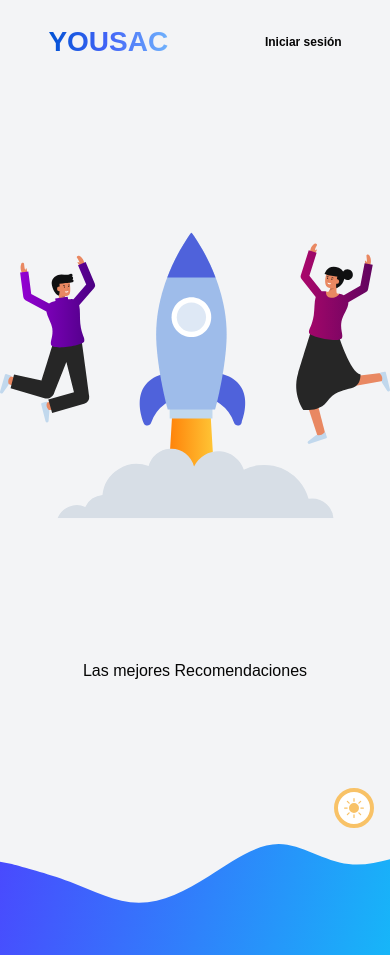
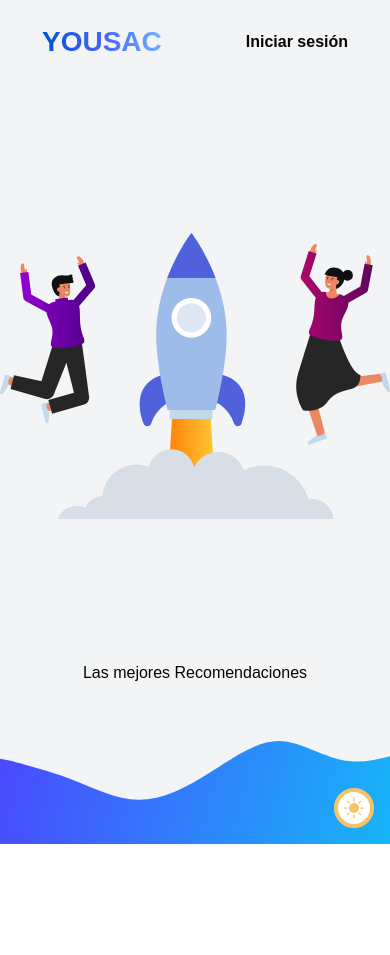
Before and after one commit to grupo-9-practicas-iniciales/yousac-frontend, a React (Vite) app: page / in a window 390 px wide. After the commit the page ends 844 px from the top, so only its background shows below. Built offline with nearby package versions, Linux system fonts and the light colour scheme; no server answers; a web font is replaced by a local one.

Commit message:
[ FIX ] Main styles

```diff
--- a/src/components/ui/footer/WavyFooter.tsx
+++ b/src/components/ui/footer/WavyFooter.tsx
@@ -2,7 +2,7 @@ import { Waves1SVG } from "../../../assets";
 
 export const WavyFooter = () => {
   return (
-    <footer className="h-[10vh] bg-wavy-footer w-full">
+    <footer className="h-[10vh] self-end bg-wavy-footer w-full">
       <Waves1SVG
         className="w-full"
         preserveAspectRatio="none"
--- a/src/index.css
+++ b/src/index.css
@@ -47,7 +47,7 @@ font-style: normal; */
 
 @layer components {
   .avatar-option-menu {
-    @apply flex items-center px-4 py-2 text-sm font-medium hover:bg-primary-light-5/[.70] dark:hover:bg-primary-dark-3/[.70] transition-colors duration-300 hover:dark:text-white;
+    @apply flex items-center px-4 py-2 text-sm font-medium hover:bg-primary-light-5/[.70] dark:hover:bg-primary-dark-3/[.70] dark:text-white transition-colors duration-300 hover:dark:text-white;
   }
 
   .avatar-isUserActive {
@@ -86,6 +86,6 @@ font-style: normal; */
   }
 
   .bg-wavy-footer {
-    @apply bg-light dark:bg-dark;
+    color: transparent;
   }
 }
--- a/src/pages/LandingPage.tsx
+++ b/src/pages/LandingPage.tsx
@@ -11,29 +11,20 @@ export const LandingPage = () => {
         <nav className="h-[10vh] flex items-center justify-around">
           <AppLogo />
           <Link
-            className="text-black font-bold text-[12px] lg:text-[16px] hover:text-gray-100"
+            className="text-black dark:text-white font-bold text-base lg:text-xl hover:text-gray-100"
             to="/login"
           >
             Iniciar sesión
           </Link>
         </nav>
-        <section className="h-[70vh] flex flex-col gap-y-8 mt-10">
+        <section className="h-[73vh] flex flex-col justify-evenly gap-y-8 mt-10">
           <RocketSVG className="w-full h-full " viewBox="0 0 326 239" />
-          <h2 className="text-black text-center text-[16px] lg:text-[22px]">
+          <h2 className="text-black text-center text-[16px] lg:text-[22px] mb-14">
             Las mejores Recomendaciones
           </h2>
-          <div className="flex justify-center items-center">
-            {/* <DownArrowIcon className="text-primary-light-1 dark:text-primary-dark-1 text-2xl lg:text-3xl" /> */}
-          </div>
-          {/* <Card>
-            <CardPost user={testInitialUser2} />
-          </Card>
-          <Card>
-            <CardUser user={testInitialUser2} />
-          </Card> */}
         </section>
+        <WavyFooter />
       </main>
-      <WavyFooter />
     </>
   );
 };
--- a/src/pages/LoginPage.tsx
+++ b/src/pages/LoginPage.tsx
@@ -25,7 +25,9 @@ export const LoginPage = () => {
 
   return (
     <main className="flex flex-col items-center justify-center h-screen bg-white dark:bg-dark transition-colors duration-[.2]">
-      <h1>Iniciar Sesión</h1>
+      <h1 className="font-semibold dark:text-white text-xl md:text-2xl lg:text-3xl">
+        Iniciar Sesión
+      </h1>
       <Formik initialValues={formInitialState} onSubmit={onSubmit}>
         <Form className="flex flex-col items-center justify-center w-80 space-y-4 mx-4 p-2">
           <TextField
@@ -46,19 +48,19 @@ export const LoginPage = () => {
       </Formik>
       <div className="flex flex-col justify-center text-center text-xs tracking-wide">
         <p className="mt-6">
-          <span className="font-light text-primary-light-1">
+          <span className="font-light md:text-base text-primary-light-1 dark:text-white">
             ¿No tienes cuenta?{" "}
           </span>
           <Link
             to="/register"
-            className="font-semibold text-primary-light-1 font-base"
+            className="font-semibold md:text-base text-primary-light-1  dark:text-white"
           >
             Crear cuenta
           </Link>{" "}
         </p>
         <Link
           to="/recovery"
-          className="font-semibold text-primary-light-1 font-base mt-6"
+          className="font-semibold md:text-base text-primary-light-1 mt-6 dark:text-white"
         >
           Recuperar contraseña
         </Link>
--- a/src/pages/RegisterPage.tsx
+++ b/src/pages/RegisterPage.tsx
@@ -175,12 +175,12 @@ export const RegisterPage = () => {
               </Button>
               <div className="flex flex-col justify-center text-center text-xs tracking-wide">
                 <p className="mt-6">
-                  <span className="font-light text-primary-light-1">
+                  <span className="font-light md:text-base text-primary-light-1 dark:text-white">
                     ¿Ya tienes cuenta?{" "}
                   </span>
                   <Link
                     to="/login"
-                    className="font-semibold text-primary-light-1 font-base"
+                    className="font-semibold md:text-base text-primary-light-1 dark:text-white"
                   >
                     Inicia sesión aquí
                   </Link>{" "}
```
Also changed, not shown: 1 other file (tests, documents, lock files or other folders).
